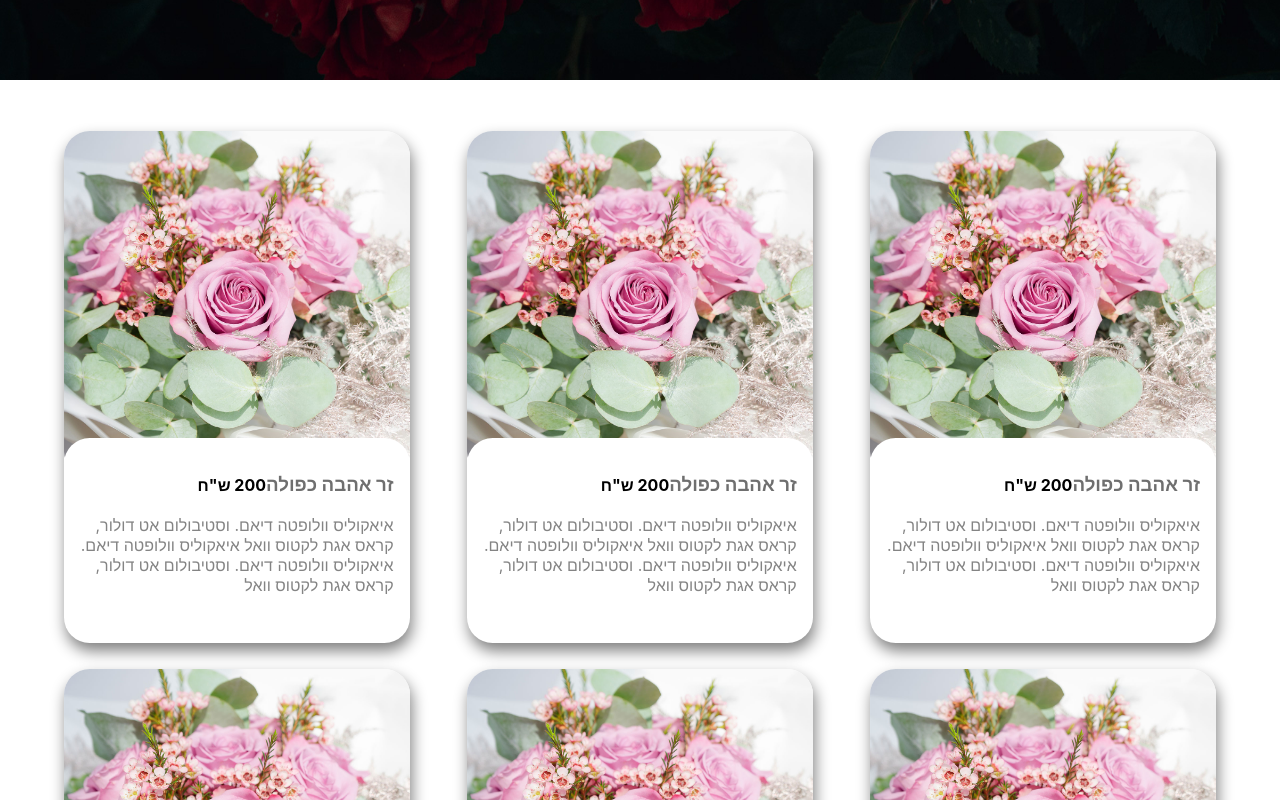
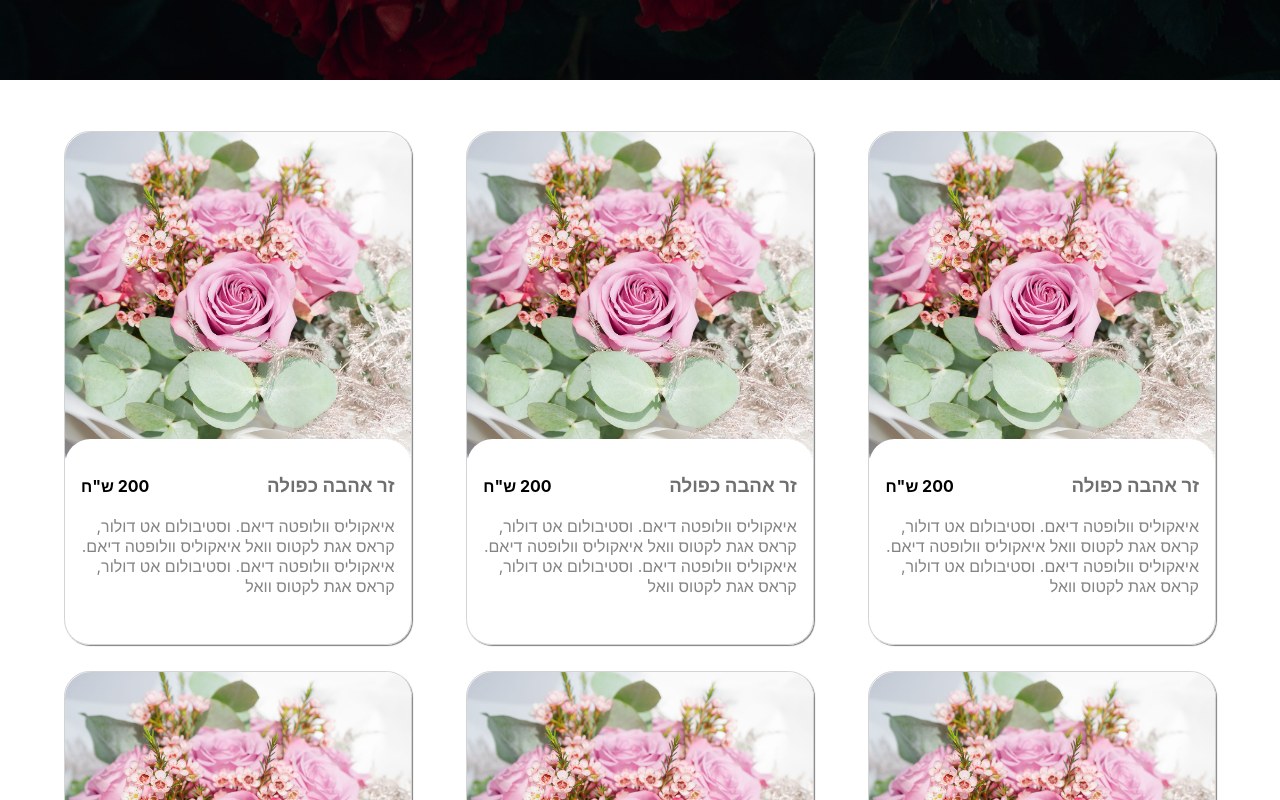
Before and after one commit to tarami6/frontEndFlowerE, a React (Create React App) app: page / in a window 1280 px wide. Shown: the part 720-1520 px from the top of the page. Built offline with nearby package versions, Linux system fonts and the light colour scheme.

Commit message:
finalFriday

```diff
--- a/src/desktop/componentsDesktop/FlowerBoxDesktop/FlowerBoxDesktop.css
+++ b/src/desktop/componentsDesktop/FlowerBoxDesktop/FlowerBoxDesktop.css
@@ -5,7 +5,8 @@
     border-radius: 2vw;
     display: flex;
     flex-direction: column;
-    box-shadow: 2px 8px 15px gray;
+    box-shadow: 1px 1px 1px gray;
+    border: 1px solid lightgray;
 }
 .flowerImageForSaleDesktop{
     width: 27vw;
@@ -31,7 +32,7 @@
 }
 .priceAndNameDesktop{
     display: flex;
-    /*justify-content: space-between;*/
+    justify-content: space-between;
     width: 100%;
 }
 .flowerNameTitleDesktop{
```
